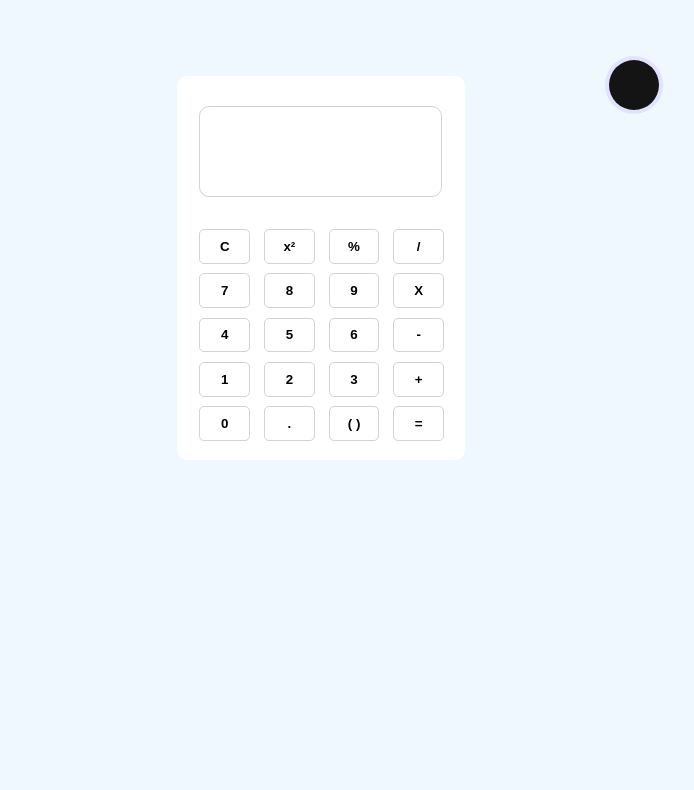
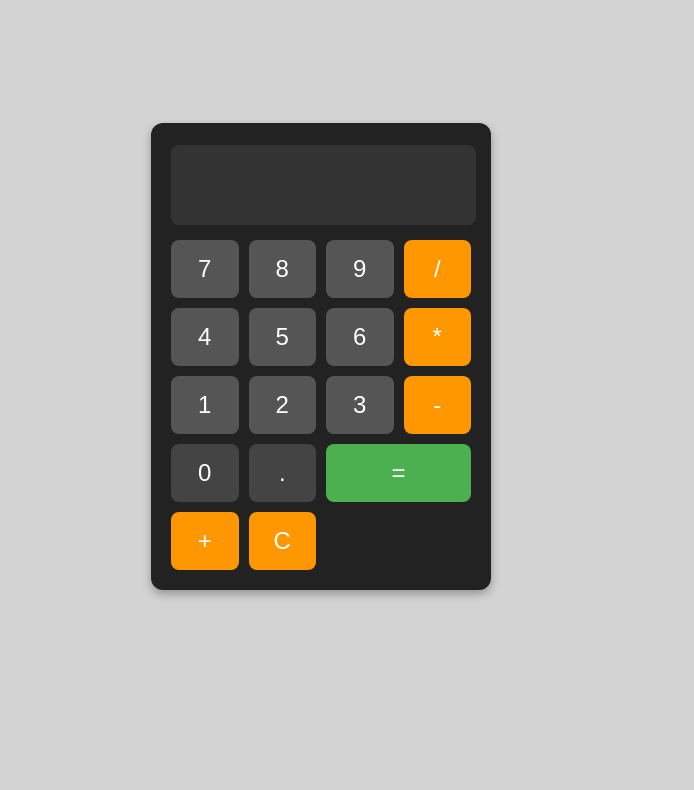
Before and after one commit to vtamorim/Projetos-FrontEnd, a plain HTML site: page Calculadora/index.html in a window 1280 px wide. Shown: the part 132-922 px from the top of the page, without its empty margins (319-1013 px from the left). Before the commit the page ends 800 px from the top, so only its background shows below. Drawn offline with Linux system fonts and the light colour scheme.

Commit message:
Fazendo essa doidice de Calculadora

```diff
--- a/Calculadora/calcu.js
+++ b/Calculadora/calcu.js
@@ -1,8 +1,15 @@
-document.addEventListener("DOMContentLoaded",function(){
-    const buttons  = document.querySelectorAll("button");
-    buttons.forEach(function(button){
-        button.addEventListener("click",function(){
-            console.log(parseInt(buttons.value))
-        })
-    })
+
+num_display = document.getElementById("num_display")
+
+
+document.querySelectorAll(".btn").forEach(button => {
+    button.addEventListener("click", () => {
+        num_display.textContent += button.value
+
+    });
+
+
+  });
+document.getElementById("clear").addEventListener("click", () => {
+    num_display.textContent  =""
 })
--- a/Calculadora/index.html
+++ b/Calculadora/index.html
@@ -1,56 +1,38 @@
 <!DOCTYPE html>
-<html lang="pt-br">
+<html lang="en">
 <head>
     <meta charset="UTF-8">
     <meta name="viewport" content="width=device-width, initial-scale=1.0">
-    <title>Calculadora Online</title>
+    <title>Calculadora</title>
     <link rel="stylesheet" href="main.css">
 </head>
 <body>
-    <header>
-        <h1>Calculadora Online</h1>
-        <a href="#"><img src="dark_mode_24dp_FFFFFF_FILL0_wght400_GRAD0_opsz24.png" alt=""></a>
-    </header>
-    <main>
-        <div id="calculadora">
-            <div>
-                <span></span>
-                <input type="text" id="result">
-            </div>
-            <div id="numb-ope">
-                    <div>
-                        <button class="button-num-clicker">C</button>
-                        <button class="button-num-clicker">x²</button>
-                        <button class="button-num-clicker">%</button>
-                        <button class="button-num-clicker">/</button>
-                    </div>
-                    <div>
-                        <button class="button-num-clicker">7</button>
-                        <button class="button-num-clicker">8</button>
-                        <button class="button-num-clicker">9</button>
-                        <button class="button-num-clicker">X</button>
-                    </div>
-                    <div>
-                        <button class="button-num-clicker">4</button>
-                        <button class="button-num-clicker">5</button>
-                        <button class="button-num-clicker">6</button>
-                        <button class="button-num-clicker"> - </button>
-                    </div>
-                    <div>
-                        <button class="button-num-clicker">1</button>
-                        <button class="button-num-clicker">2</button>
-                        <button class="button-num-clicker">3</button>
-                        <button class="button-num-clicker">+</button>
-                    </div>
-                    <div>
-                        <button class="button-num-clicker">0</button>
-                        <button class="button-num-clicker">.</button>
-                        <button class="button-num-clicker">( )</button>
-                        <button id="equal">=</button>
-                    </div>
-            </div>
+    <div id="calculator">
+        <span style="color: white;display: flex; justify-content: end; margin-bottom: 2px;"></span>
+        <span id="num_display"></span>
+        <div class="buttons">
+          <button class="btn numbers" value="7">7</button>
+          <button class="btn numbers" value="8">8</button>
+          <button class="btn numbers" value="9">9</button>
+          <button class="btn operator">/</button>
+
+          <button class="btn numbers" value="4">4</button>
+          <button class="btn numbers" value="5">5</button>
+          <button class="btn numbers" value="6">6</button>
+          <button class="btn operator">*</button>
+
+          <button class="btn numbers" value="1">1</button>
+          <button class="btn numbers" value="2">2</button>
+          <button class="btn numbers" value="3">3</button>
+          <button class="btn operator" id="menus">-</button>
+
+          <button class="btn" value="0">0</button>
+          <button class="btn" id="floater">.</button>
+          <button class="btn equals" id="equals">=</button>
+          <button class="btn operator" id="mais">+</button>
+          <button class="btn operator" id="clear">C</button>
         </div>
-    </main>
+      </div>
     <script src="calcu.js"></script>
 </body>
 </html>
--- a/Calculadora/main.css
+++ b/Calculadora/main.css
@@ -1,124 +1,76 @@
 body{
-    background-color: aliceblue;
-    font-family: Arial, Helvetica, sans-serif;
+    display: flex;
+    justify-content: center;
+    align-items: center;
+    height: 60em;
+    background-color: lightgray;
 }
-header h1{
+#calculator {
+    width: 300px;
+    background: #222;
+    padding: 20px;
+    border-radius: 12px;
+    box-shadow: 0px 4px 10px rgba(0, 0, 0, 0.3);
     text-align: center;
-    font-size: 4em;
 }
-header img{
-    width: 3em;
-    height: 3em;
-    position: absolute;
-    top: 1em;
-    left: 5em;
-    transition-duration: 0.3s;
+
+/* Display da calculadora */
+#num_display {
+    display: block;
+    width: 95%;
+    height: 60px;
+    background: #333;
+    color: white;
+    font-size: 2rem;
+    text-align: right;
+    padding: 10px;
+    border-radius: 8px;
+    margin-bottom: 15px;
+    overflow: hidden;
+    white-space: nowrap;
 }
-header a{
-    width: 50px;
-    height: 50px;
-    border-radius: 50%;
-    background-color: rgb(20, 20, 20);
+
+/* Layout dos botões */
+.buttons {
+    display: grid;
+    grid-template-columns: repeat(4, 1fr);
+    gap: 10px;
+}
+
+/* Estilo geral dos botões */
+.btn {
+    background: #444;
+    color: white;
+    font-size: 1.5rem;
+    padding: 15px;
     border: none;
-    font-weight: 600;
-    display: flex;
-    align-items: center;
-    justify-content: center;
-    box-shadow: 0px 0px 0px 4px rgba(180, 160, 255, 0.253);
+    border-radius: 8px;
     cursor: pointer;
-    transition-duration: 0.3s;
-    overflow: hidden;
-    position:absolute;
-    left: 58em;
-    top: 12em;
-  }
+    transition: 0.2s;
+}
 
+/* Estilização dos botões numéricos */
+.numbers {
+    background: #555;
+}
 
-  header a:hover {
-    width: 180px;
-    left: 54em;
-    border-radius: 50px;
-    transition-duration: 0.3s;
-    background-color: rgb(0, 0, 0);
-    align-items: center;
-  }
+/* Operadores com destaque */
+.operator {
+    background: #ff9800;
+}
 
-  header a:hover img {
-    /* width: 20px; */
-    transition-duration: 0.3s;
-    left: 0.5em;
-    top: 0;
-  }
+/* Botão de igual */
+.equals {
+    background: #4caf50;
+    grid-column: span 2;
+}
 
-  header a::before {
-    position: absolute;
-    left: 6em;
-    bottom: -20px;
-    content: "Dark Mode";
-    color: white;
-    /* transition-duration: .3s; */
-    font-size: 0px;
-  }
+/* Efeito de hover nos botões */
+.btn:hover {
+    filter: brightness(1.2);
+}
 
-  header a:hover::before {
-    font-size: 13px;
-    opacity: 1;
-    bottom: unset;
-    /* transform: translateY(-30px); */
-    transition-duration: 0.3s;
-  }
-
-main ul li{
-    list-style-type: none;
+/* Efeito ao clicar */
+.btn:active {
+    transform: scale(0.95);
 }
-#calculadora{
-    background-color: white;
-    width: 18em;
-    height: 24em;
-    border-radius: 10px;
-    position: absolute;
-    top: 50%;
-    left: 50%;
-    transform: translate(-50%,-50%);
-}
-#numb-ope{
-    position: absolute;
-    bottom: 1.2em;
-    left: 1.4em;
-}
-#result{
-    border: 1px solid lightgray;
-    height: 2em;
-    font-size: 2.7em;
-    position: absolute;
-    top: 0.7em;
-    left: 0.5em;
-    border-radius: 10px;
-    width: 5.5em;
-    text-align: right;
-}
-#result:focus{
-    outline: none;
-}
-#numb-ope button{
-    height: 2.6em;
-    width: 3.8em;
-    background-color: white;
-    border-radius: 5px;
-    border: 1px solid lightgray;
-    font-weight: bold;
-}
-#numb-ope button:hover{
-    background-color: lightgray;
-    border: 1px solid lightslategray;
-
-}
-#numb-ope div{
-    font-size: 2em;
-    display: grid;
-    grid-template-columns: 1fr 1fr 1fr 1fr;
-    column-gap: 14px;
-    grid-template-rows: auto;
-    row-gap: 10px;
-    margin-top: 0.3em;
-}
```
